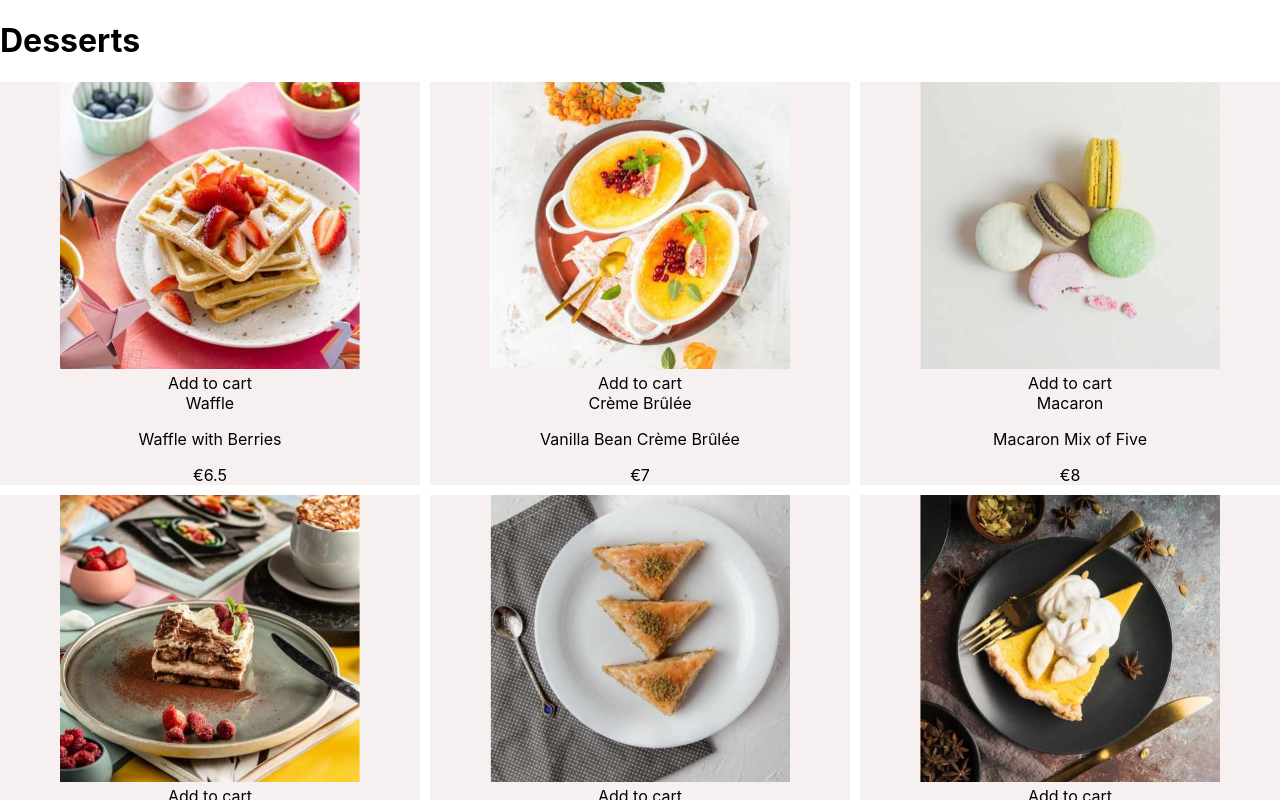
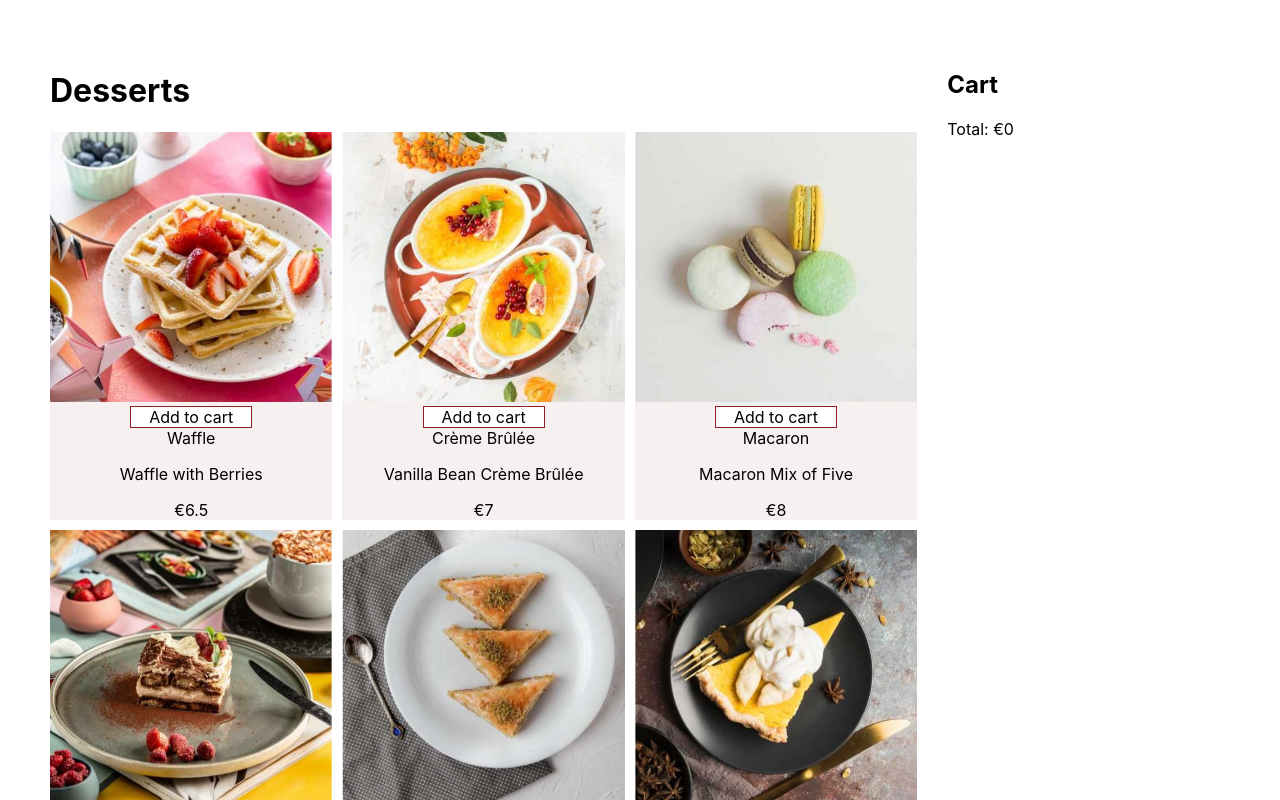
Before and after one commit to guillemfrasquet/product-list-with-cart, a React (Create React App) app: page / in a window 1280 px wide. Shown: the top 800 px of the page. Built offline with nearby package versions, Linux system fonts and the light colour scheme.

Commit message:
Add "add/remove to cart" button. Add a simple cart component

```diff
--- a/src/App.css
+++ b/src/App.css
@@ -1,3 +1,17 @@
+.App {
+  display: flex;
+  padding: 50px;
+}
+
+.cart {
+  width: 300px;
+  margin-left: 30px;
+}
+
+.products-container {
+  flex-grow: 1;
+}
+
 .products-grid {
   display: grid;
   grid-template-columns: repeat(3, 1fr);
@@ -17,3 +31,41 @@
   width: 100%;
   max-width: 300px;
 }
+
+.product-button {
+  display: flex;
+  width: 120px;
+  justify-content: center;
+  background-color: white;
+  border: 1px solid rgb(149, 31, 31);
+}
+
+.product-button .edit-count-button {
+  display: flex;
+  width: 100%;
+  justify-content: space-between;
+}
+
+.add-product-button, .remove-product-button {
+  all: unset;
+  cursor: pointer;
+  border-radius: 50px;
+  border: 1px solid rgb(153, 49, 49);
+  text-align: center;
+  width: 22px;
+  aspect-ratio: 1;
+}
+
+.add-first-button {
+  width: 100%;
+  text-align: center;
+  cursor: pointer;
+}
+
+
+.cart-element {
+  display: flex;
+  align-items: center;
+  justify-content: space-between;
+  border-bottom: 1px solid rgb(233, 233, 233);
+}
--- a/src/App.jsx
+++ b/src/App.jsx
@@ -1,40 +1,88 @@
+import { useState } from 'react';
 import './App.css';
 import productsData from './data.json';
 
 function App() {
+  const [cart, setCart] = useState({});
+
+  function handleChangeCount(product, count) {
+    setCart(prev => {
+      const newCart = { ...prev }; // Create a copy of the cart
+
+      if(count <= 0) {
+        delete newCart[product.name];
+      } else {
+        newCart[product.name] = count;  // add product
+      }
+
+      return newCart; // return modified copy
+    });
+  }
   return (
     <div className="App">
-      <ProductsGrid/>
+      <ProductsGrid onChangeCount={handleChangeCount}/>
+      <Cart cart={cart}/>
     </div>
   );
 }
 
 
-function ProductsGrid() {
+function ProductsGrid({onChangeCount}) {
   return (
     <>
+      <div className="products-container">
         <h1>Desserts</h1>
         <div className="products-grid">
           {
             productsData.map((dessert, index) => (
-            <Product key={index} product={dessert}/>
+              <Product key={index} product={dessert} onChangeCount={onChangeCount}/>
             ))
           }
+        </div>
+      </div>
 
-      </div>
     </>
 
   );
 }
 
-function Product({product}) {
+function Product({product, onChangeCount}) {
+  const [count, setCount] = useState(0);
+
+  function handleClickAdd() {
+    setCount(count + 1);
+    onChangeCount(product, count + 1);  //el valor de count no actualiza hasta después del renderizado
+  }
+
+  function handleClickRemove() {
+    if(count > 0) {
+      setCount(count - 1);
+      onChangeCount(product, count - 1);
+    }
+  }
+
+
+  let buttonContent = "";
+
+  if(count === 0) {
+    buttonContent = <div className="add-first-button" onClick={handleClickAdd}>Add to cart</div>;
+  } else {
+    buttonContent = <div className='edit-count-button'>
+        <button className='add-product-button' onClick={handleClickRemove}>-</button>
+        <div>{count}</div>
+        <button className='remove-product-button' onClick={handleClickAdd}>+</button>
+        </div>;
+  }
+
+
+
   return (
     <div className='product'>
       <div className='product-image'>
         <img src={product.image.desktop}/>
       </div>
       <div className="product-button">
-        Add to cart
+        {buttonContent}
       </div>
       <span className='product-category'>{product.category}</span>
       <p className='product-name'>{product.name}</p>
@@ -43,4 +91,41 @@ function Product({product}) {
   )
 }
 
+
+function Cart({cart}) {
+  let total = 0;
+  return (
+    <div className="cart">
+      <h2>Cart</h2>
+      {Object.keys(cart).map((productName) => {
+        const quantity = cart[productName];
+        const product = productsData.find(product => product.name == productName);
+        const subtotal = quantity*product.price;
+        total = total + subtotal;
+      return (
+
+        <div key={productName}>
+          <CartElement product={product} quantity={quantity} />
+        </div>
+      );
+    })}
+    Total: €{total}
+    </div>
+  )
+}
+
+
+function CartElement({product, quantity}) {
+return (
+  <div key={product.name} className='cart-element'>
+    <div className='details'>
+      <p>{product.name}</p>
+      <div>
+        {quantity}x  @ €{product.price}  €{quantity*product.price}
+      </div>
+    </div>
+  </div>
+)
+}
+
 export default App;
```
Lines whose indentation alone changed are shown as unchanged.
